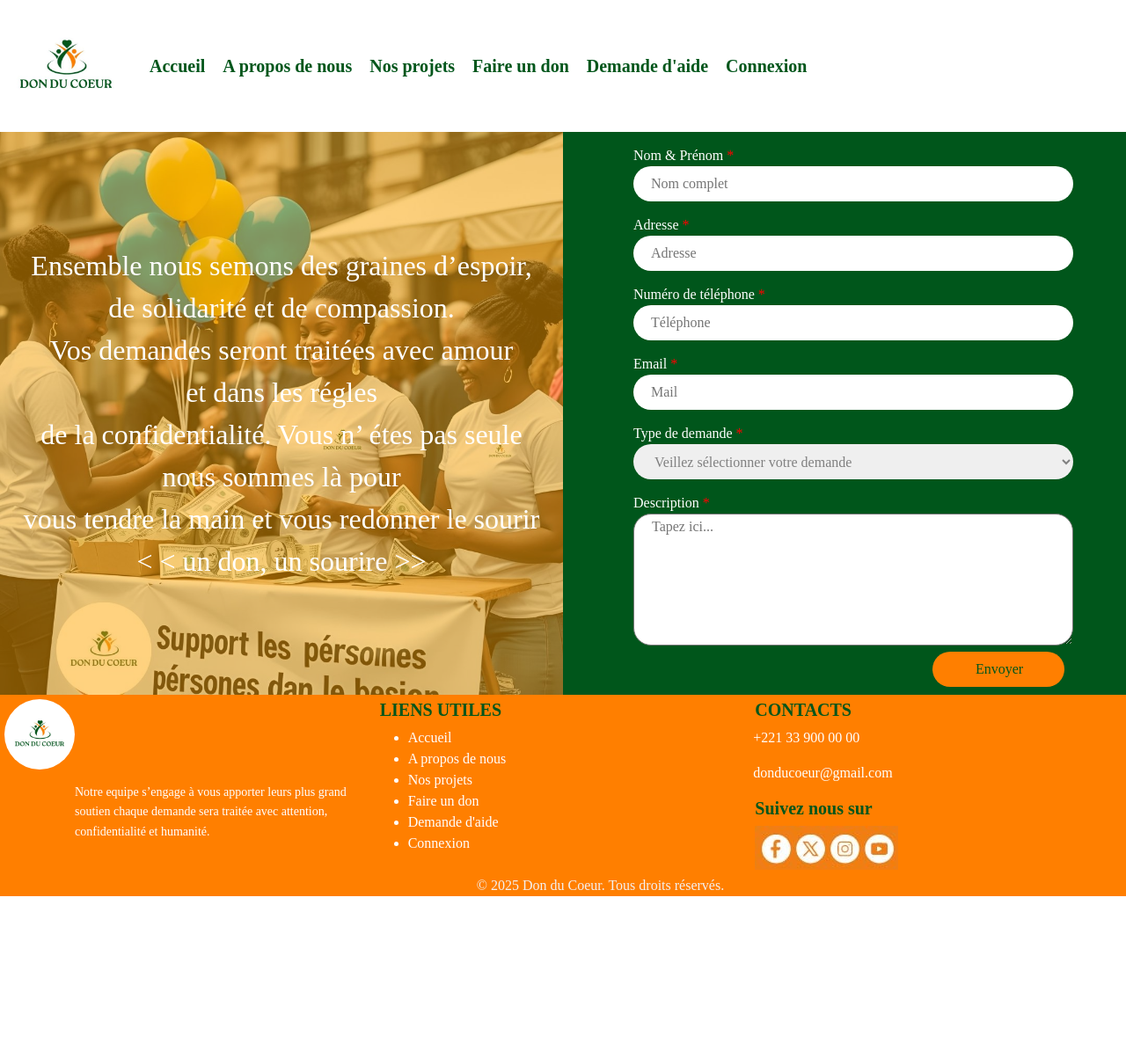
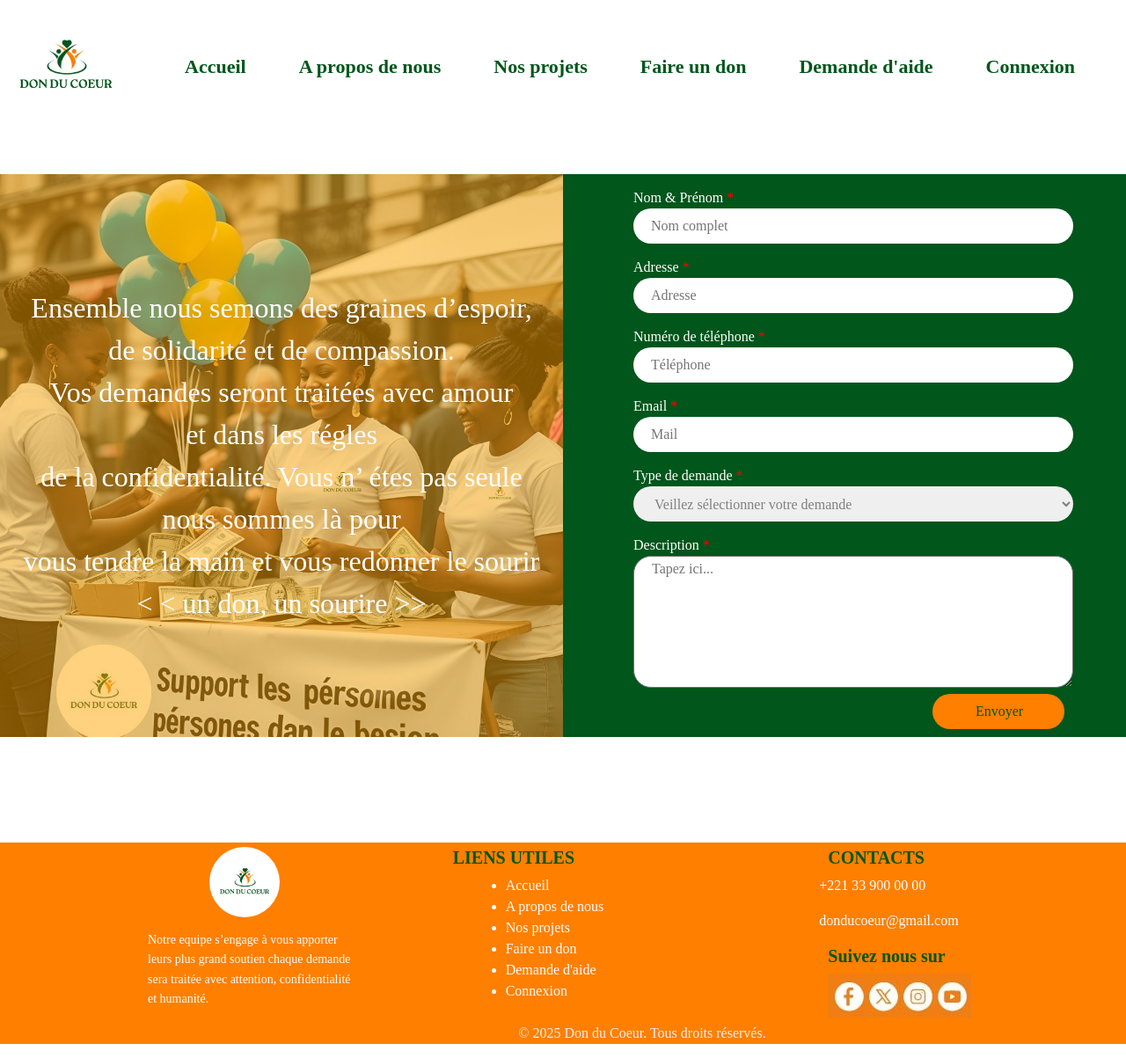
Before and after one commit to KanyC11/Memoire---E-social, a PHP site: page /page-demande-aide.php in a window 1280 px wide. Shown: the whole page at 88% size. Before the commit the page ends 1019 px from the top, so only its background shows below. Run offline with PHP 8.4, Linux system fonts and the light colour scheme; the visitor is signed in with stand-in values (Sample User, id 1).

Commit message:
quelques modification sur le design,le message afficher apres envoie du formulaire et le footer

```diff
--- a/demande-aide.css
+++ b/demande-aide.css
@@ -8,7 +8,8 @@
     font-family: Arial, Helvetica, sans-serif;
 }
 
-.logo{
+
+ .logo{
     width: 150px;
     height: 150px;
 }
@@ -22,8 +23,10 @@
 .menu{
     text-decoration: none;
     font-weight: bold;
-    font-size: 20px;
+    font-family: Times New Roman, serif;
+    font-size: 22px;
     color:#00561b;
+    margin-left:40px;
 }
 .menu:hover{
     color:#ff7f00;
@@ -32,11 +35,17 @@
     width: 100px;
     height: 100px;
     border-radius: 100px;
+    margin-left: 150px;
 }
 .col{
-    margin-left: 5px;
+    margin-left: 40px;
     margin-top: 5px;
 }
+
+.col,ul{
+  padding-left: 60px;
+}
+
 .texte-footer{
     font-size: 14px;
     color: white;
@@ -48,12 +57,13 @@ H4{
 }
 .p-footer{
     color: white;
-    margin-left: -2px;
+    margin-left: -10px;
 }
 .footer-menu{
     color: white;
     text-decoration: none;
 }
+
 body {
   margin: 0;
   font-family: Arial, sans-serif;
@@ -80,7 +90,9 @@ footer {
   width: 80px;
   height: auto;
   margin-bottom: 15px;
+
 }
+
 
 .texte-footer {
   font-size: 14px;
@@ -206,12 +218,11 @@ label{
   padding-left: 80px;
 }
 #merciMessage{
-  display: none;
-   color: white;
-   background-color: green;
-    padding: 10px;
-
-     border-radius: 5px;
+   display: none;
+    color: black;
+   background-color:#c7e8f4;
+    /* padding: 10px;  */
+    /* border-radius: 5px; */
       text-align: center;
 
 }
--- a/message-envoi.js
+++ b/message-envoi.js
@@ -11,6 +11,6 @@
     // Masquer le message après 5 secondes
     setTimeout(() => {
       merciMessage.style.display = "none";
-      form.submit(); // Soumettre le formulaire après 5s
-    }, 5000);
+      form.submit(); // Soumettre le formulaire après 7s
+    }, 7000);
   });
--- a/page-demande-aide.php
+++ b/page-demande-aide.php
@@ -1,10 +1,10 @@
 <?php
 session_start();
-if (!isset($_SESSION['Email'])) {
-    // Redirection de l'utilisateur vers la page de connexion si il n'est pas connecté
-    header("Location: connexion.php");
-    exit();
-}
+// if (!isset($_SESSION['Email'])) {
+//     // Redirection de l'utilisateur vers la page de connexion si il n'est pas connecté
+//     header("Location: connexion.php");
+//     exit();
+// }
 if ($_SERVER["REQUEST_METHOD"] === "POST") {
     // connexion a la base de donne
 $conn= new mysqli("localhost","root","","dons");
@@ -47,7 +47,7 @@ $conn->close();
 </head>
 
 <body>
-    <nav class="entete">
+   <nav class="entete">
         <img src="images/don-du-coeur.jpg" alt="" class="logo">
         <a href="index.html" class="menu">Accueil</a>
         <a href="page-a-propos.html" class="menu">A propos de nous</a>
@@ -55,7 +55,7 @@ $conn->close();
         <a href="page-de-don.html" class="menu">Faire un don</a>
         <a href="page-demamde-aide.html" class="menu">Demande d'aide</a>
         <a href="page-connexion.html" class="menu">Connexion</a>
-    </nav>
+    </nav><br><br>
 
 
 
@@ -96,12 +96,15 @@ $conn->close();
     <label for="descriptions" class="required">Description</label><br>
     <textarea name="descriptions"  id="" cols="30" rows="10" placeholder="Tapez ici..." required></textarea><br/>
     <input type="submit" value="Envoyer" class="donner">
-    <div id="merciMessage">
+
+</form>
+    </div>
+</div><br><br>
+<div id="merciMessage"  class="alert alert-info text-center">
   Merci pour votre demande de don. Nous vous reviendrons ultérieurement.
     </div>
-</form>
-    </div>
-</div>
+<br><br><br>
+
 
 
 <footer>
```
